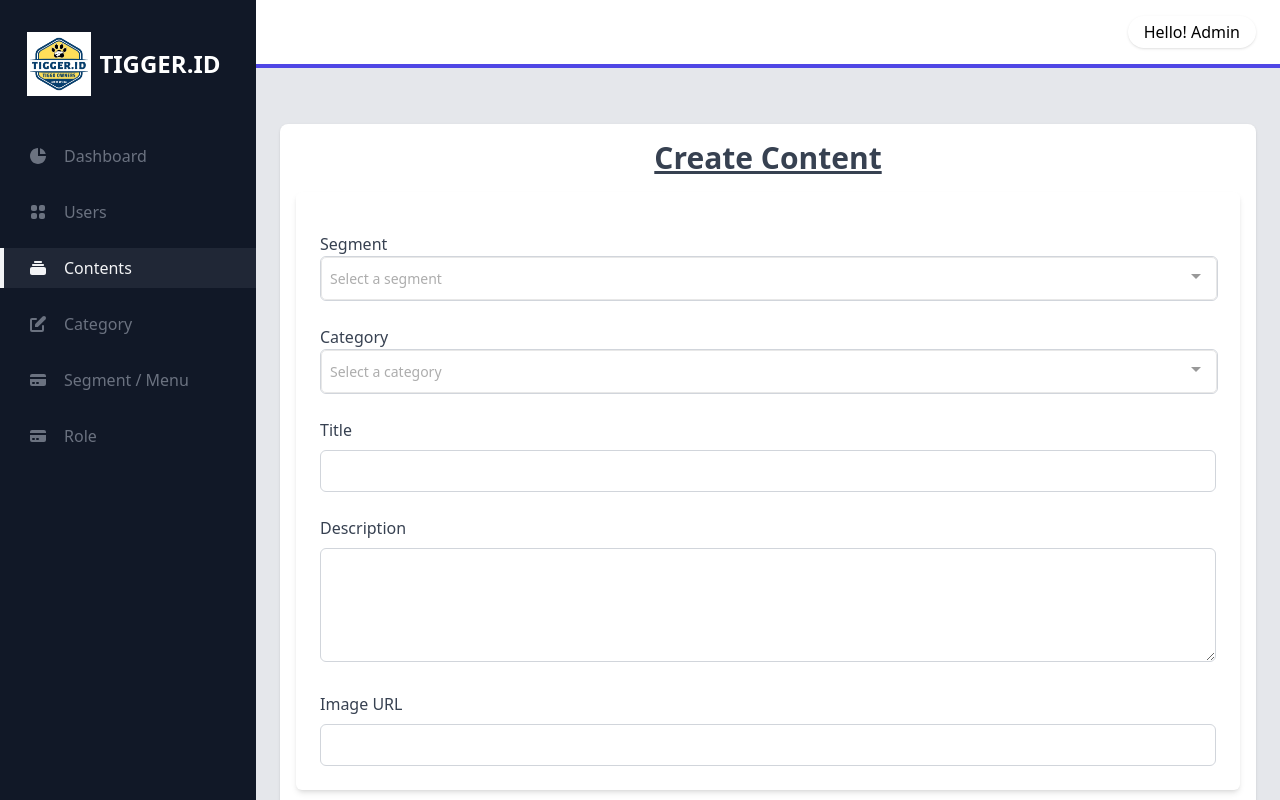
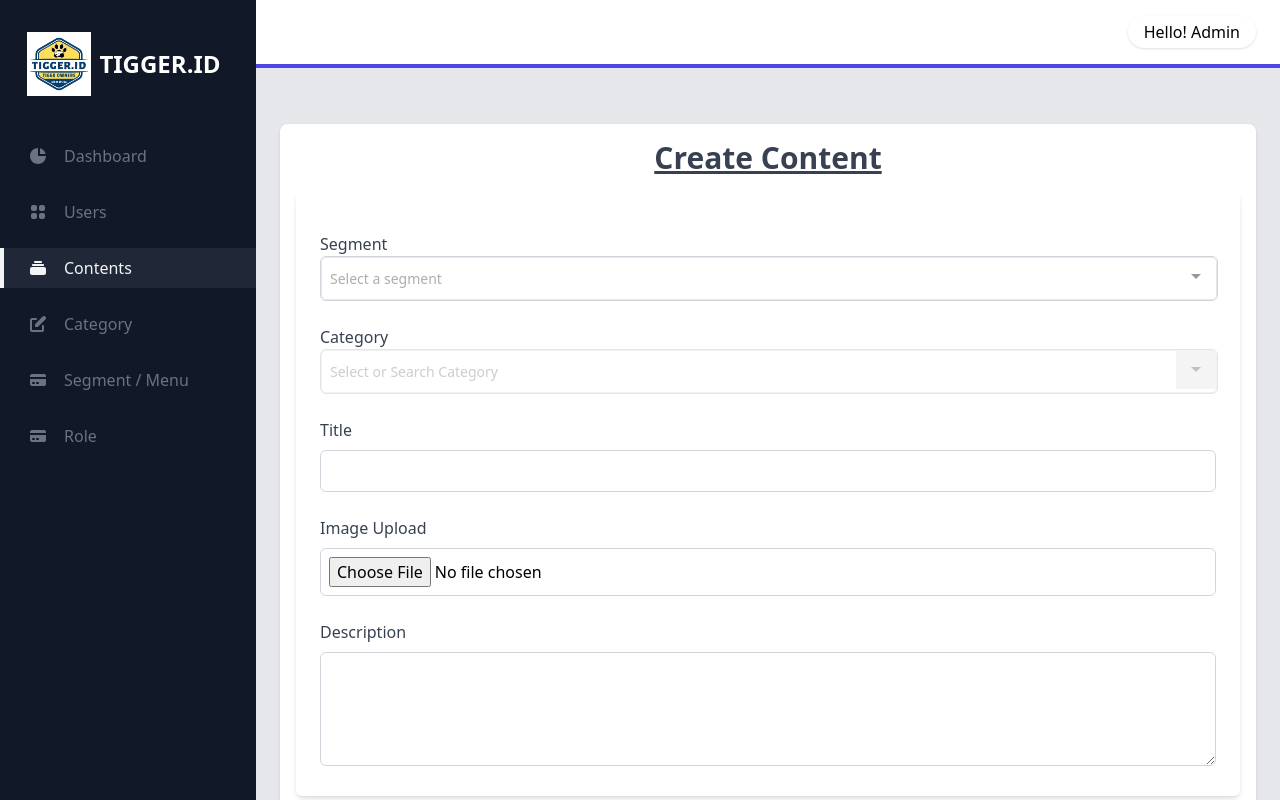
Before and after one commit to muhammad-hapidz/Tigger.id, a Vue app: page /cms/Contents/create in a window 1280 px wide. Built offline with nearby package versions, Linux system fonts and the light colour scheme.

Commit message:
Update Create Content
Category dan image

```diff
--- a/src/views/cms/Contents/create.vue
+++ b/src/views/cms/Contents/create.vue
@@ -19,19 +19,20 @@ const content = ref({
 
 const segments = ref([]);
 const categories = ref([]);
+const imagePreviewUrl = ref(null); // Untuk menyimpan URL gambar preview
 
 // Filtered Segments
 const filteredSegments = computed(() =>
   segments.value.map(segment => ({ id: segment.id, name: segment.segmentName }))
 );
 
-// Filtered Categories
-const filteredCategories = computed(() => {
-  if (!content.value.segment) return []; // Jika segment belum dipilih, return array kosong
-  return categories.value
-    .filter(category => category.segmentId === content.value.segment.id) // Filter berdasarkan segmentId
-    .map(category => ({ id: category.id, name: category.categoryName }));
-});
+// Filter Categories
+const filteredCategories = computed(() =>
+  categories.value.filter(
+    item =>
+      item.segment.segmentId === content.value.segment?.id
+  )
+)
 
 // Fetch Segments API
 const fetchSegments = async () => {
@@ -67,6 +68,19 @@ const fetchCategories = async () => {
   }
 };
 
+// Handle Image Preview
+const handleImageUpload = (event) => {
+  const file = event.target.files[0];
+  if (file) {
+    content.value.image = file;
+    const reader = new FileReader();
+    reader.onload = () => {
+      imagePreviewUrl.value = reader.result;
+    };
+    reader.readAsDataURL(file);
+  }
+};
+
 // Submit Function
 const createContent = async () => {
   const authToken = localStorage.getItem('authToken');
@@ -79,7 +93,7 @@ const createContent = async () => {
     const payload = {
       title: content.value.title,
       description: content.value.description,
-      image: content.value.image,
+      image: content.value.image, // Jika Anda ingin meng-upload gambar, gunakan objek File
       segmentId: content.value.segment?.id || null,
       categoryId: content.value.category?.id || null,
     };
@@ -138,10 +152,10 @@ onMounted(() => {
                 class="border border-gray-300 rounded-md"
                 v-model="content.category"
                 :options="filteredCategories"
-                label="name"
+                label="categoryName"
                 track-by="id"
-                placeholder="Select a category"
-                required
+                placeholder="Select or Search Category"
+                :disabled="!content.segment"
               />
             </div>
 
@@ -157,6 +171,21 @@ onMounted(() => {
               />
             </div>
 
+            <!-- Input Image -->
+            <div class="sm:col-span-2">
+              <label class="text-gray-700" for="image">Image Upload</label>
+              <input
+                @change="handleImageUpload"
+                type="file"
+                id="image"
+                class="p-2 w-full mt-2 border border-gray-300 rounded-md focus:outline-none focus:border-indigo-300 focus:ring focus:ring-opacity-40 focus:ring-indigo-500"
+              />
+              <!-- Image Preview -->
+              <div v-if="imagePreviewUrl" class="mt-4">
+                <img :src="imagePreviewUrl" alt="Image Preview" class="w-auto h-64 object-cover rounded-md" />
+              </div>
+            </div>
+
             <!-- Input Description -->
             <div class="sm:col-span-2">
               <label class="text-gray-700" for="description">Description</label>
@@ -167,17 +196,6 @@ onMounted(() => {
                 rows="4"
                 required
               ></textarea>
-            </div>
-
-            <!-- Input Image -->
-            <div class="sm:col-span-2">
-              <label class="text-gray-700" for="image">Image URL</label>
-              <input
-                v-model="content.image"
-                id="image"
-                class="p-2 w-full mt-2 border border-gray-300 rounded-md focus:outline-none focus:border-indigo-300 focus:ring focus:ring-opacity-40 focus:ring-indigo-500"
-                type="text"
-              />
             </div>
 
           </div>
```
